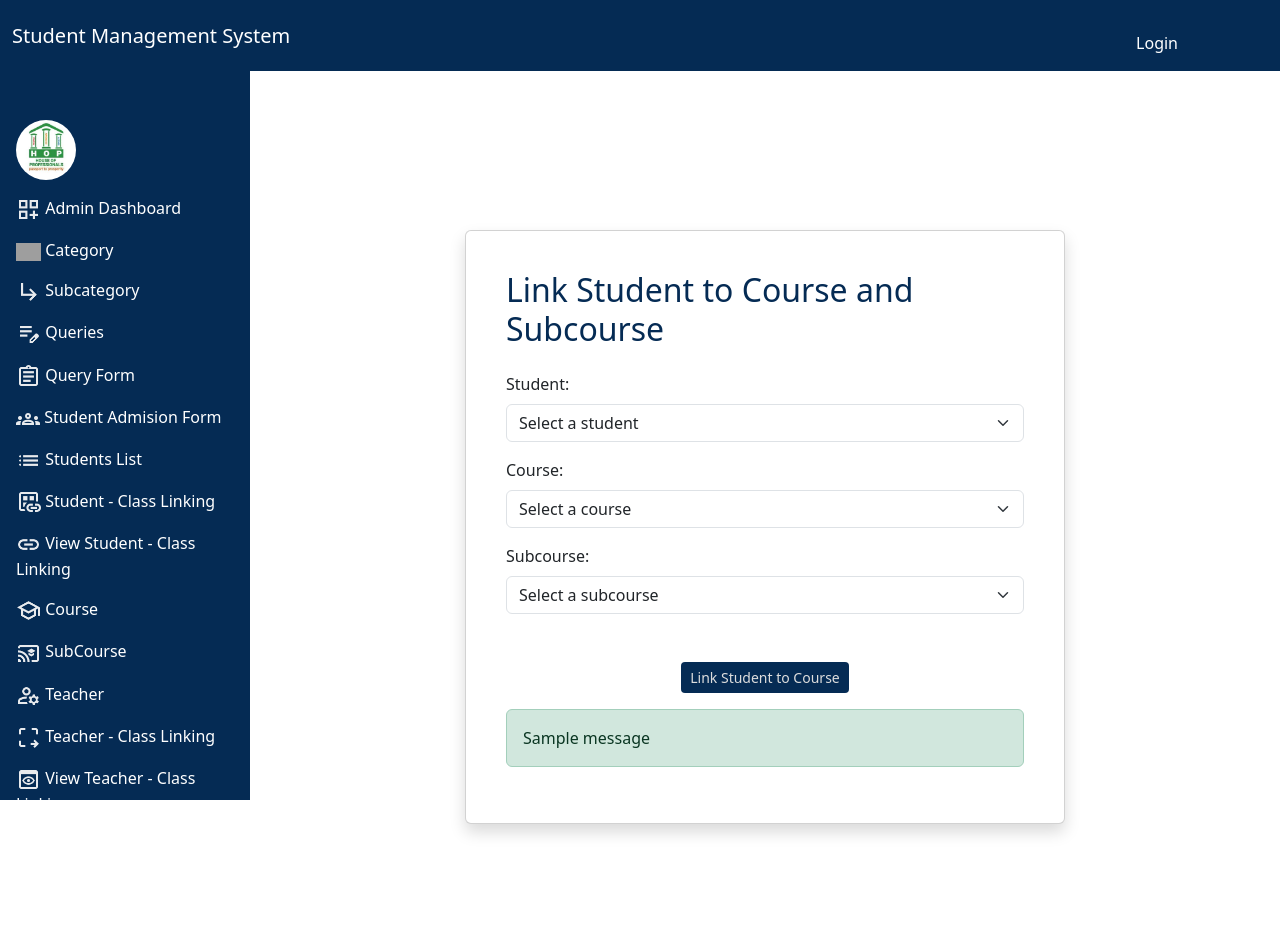
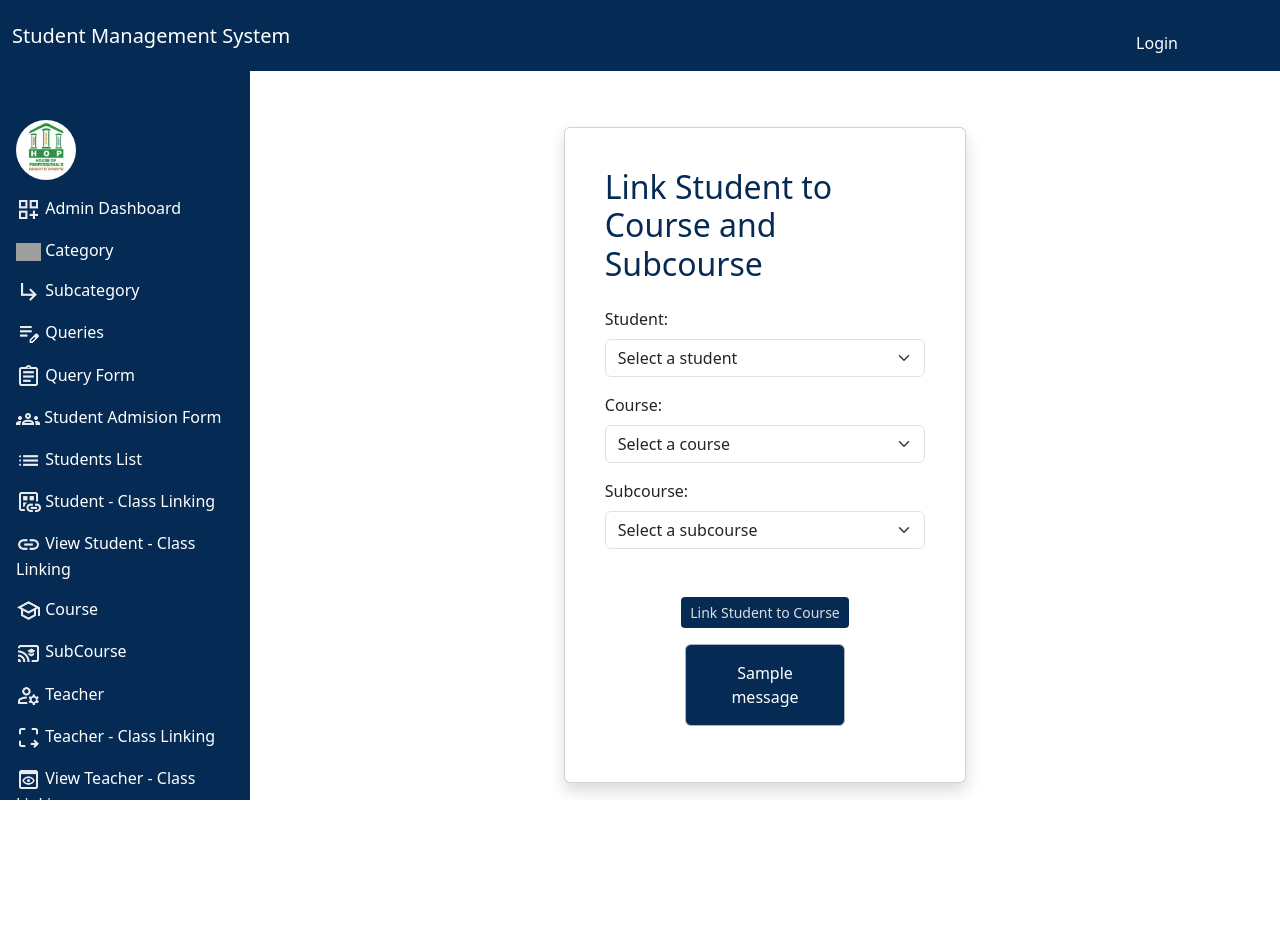
Before and after one commit to HROON157/Student-Management-System, a Flask app: page /link_student_course in a window 1280 px wide. After the commit the page ends 800 px from the top, so only its background shows below. Run offline with Flask 3, Linux system fonts and the light colour scheme; tables that the repository leaves empty hold one stand-in row (values such as "Sample post"); one stand-in notice (Sample message) is shown; parts of the project's set-up code (start-up, migrations or seed data) failed here and were passed over; grey boxes are pictures that could not be loaded.

Commit message:
Update link_student_course.html

```diff
--- a/templates/link_student_course.html
+++ b/templates/link_student_course.html
@@ -3,8 +3,8 @@
 {% block title %}Link Student to Course{% endblock %}
 
 {% block content %}
-<div class="d-flex justify-content-center align-items-center min-vh-100">
-    <div class="card shadow p-4" style="width: 100%; max-width: 600px;">
+<div class="d-flex justify-content-center align-items-center ">
+    <div class="card shadow p-4" style="width: 40%; max-width: 600px;">
         <div class="card-body">
             <h2 class="card-title mb-4 text-custom-color">Link Student to Course and Subcourse</h2>
             <form method="POST" class="needs-validation" novalidate>
@@ -12,7 +12,7 @@
                 <div class="mb-3">
                     <label for="student_id" class="form-label">Student:</label>
                     <select id="student_id" name="student_id" class="form-select" required>
-                        <option value="" disabled selected>Select a student</option>
+                        <option value="">Select a student</option>
                         {% for student in students %}
                         <option value="{{ student.id }}">{{ student.name }} - {{ student.father_name }} - {{ student.cnic }} - {{ student.mobile_number }}</option>
                         {% endfor %}
@@ -23,7 +23,7 @@
                 <div class="mb-3">
                     <label for="course_id" class="form-label">Course:</label>
                     <select id="course_id" name="course_id" class="form-select" required>
-                        <option value="" disabled selected>Select a course</option>
+                        <option value="" >Select a course</option>
                         {% for course in courses %}
                         <option value="{{ course.id }}">{{ course.name }}</option>
                         {% endfor %}
@@ -34,7 +34,7 @@
                 <div class="mb-3">
                     <label for="subcourse_id" class="form-label">Subcourse:</label>
                     <select id="subcourse_id" name="subcourse_id" class="form-select" required>
-                        <option value="" disabled selected>Select a subcourse</option>
+                        <option value="" >Select a subcourse</option>
                     </select>
                     <div class="invalid-feedback">Please select a subcourse.</div>
                 </div>
@@ -50,7 +50,7 @@
             {% with messages = get_flashed_messages(with_categories=true) %}
             {% if messages %}
             {% for category, message in messages %}
-            <div class="alert alert-{{ category }} mt-3">
+            <div class="alert alert-dark container w-50 text-center text-white bg-blue mt-3">
                 {{ message }}
             </div>
             {% endfor %}
```
